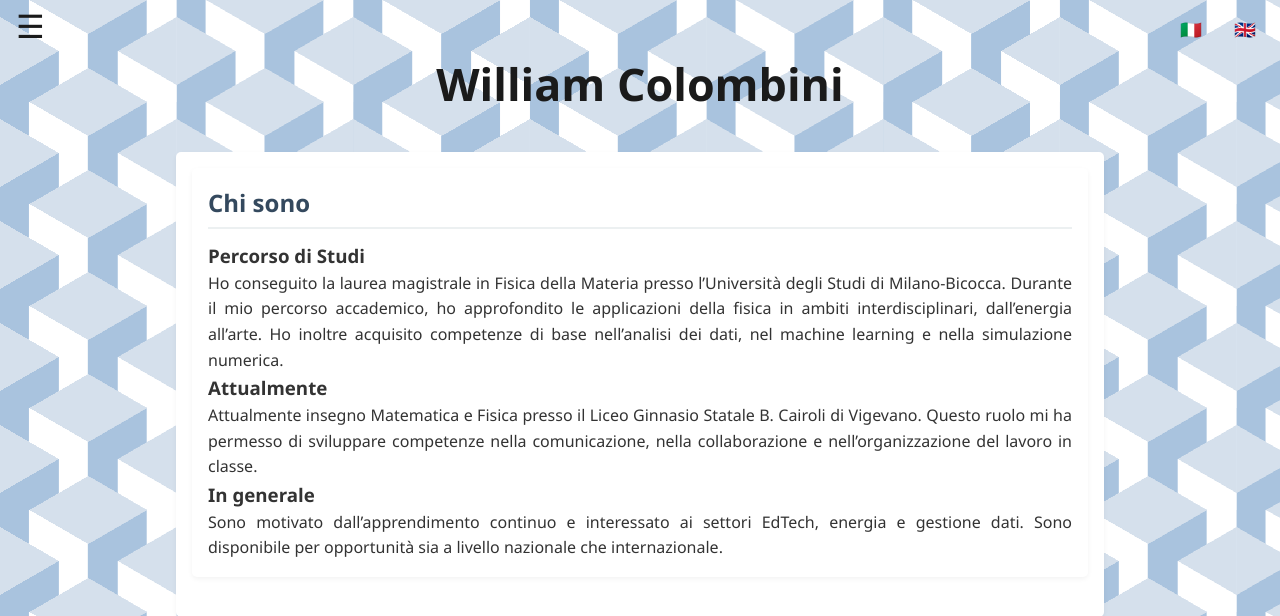
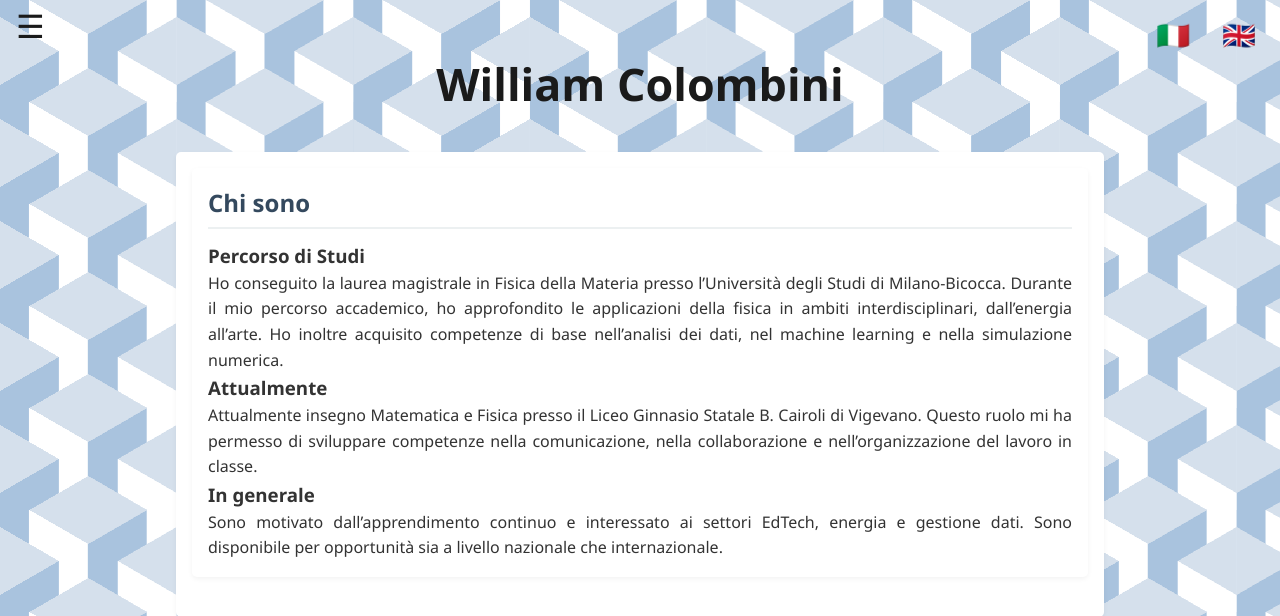
Before and after one commit to h4students98/h4students98.github.io, a PHP site: page /index.html in a window 1280 px wide. Shown: the top 616 px of the page. Run offline with PHP 8.4, Linux system fonts and the light colour scheme.

Commit message:
lang switch dimension corrected

```diff
--- a/css/header.css
+++ b/css/header.css
@@ -93,7 +93,7 @@
   background: none;
   border: none;
   cursor: pointer;
-  font-size: 1.1rem;
+  font-size: 1.7rem;
   padding: 0.25rem 0.5rem;
   color: #333;
   transition: color 0.3s ease, transform 0.2s ease; /* Aggiunta transizione per scala */
```
